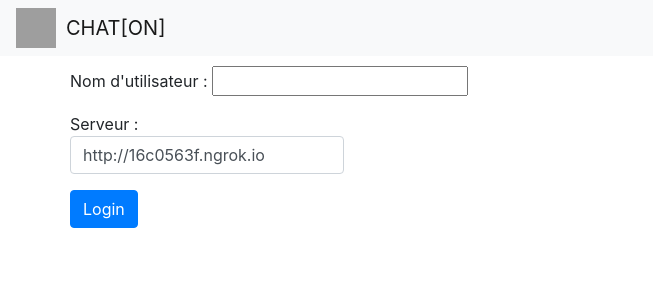
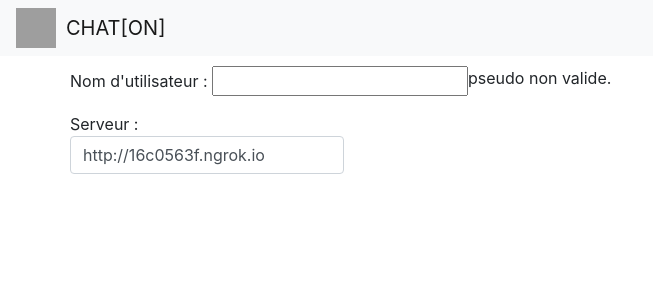
Before and after one commit to vincentkollebolle/chat, an Angular app in the folder client/: page /connection in a window 1280 px wide. Shown: the top 300 px of the page, without its empty margins (0-653 px from the left). Built offline with nearby package versions, Linux system fonts and the light colour scheme; grey boxes are pictures that could not be loaded.

Commit message:
login not available with a empty pseudo

```diff
--- a/client/src/app/chat-splashscreen/chat-splashscreen.component.html
+++ b/client/src/app/chat-splashscreen/chat-splashscreen.component.html
@@ -3,13 +3,13 @@
       <div class="input-group">
         <p> Nom d'utilisateur :
         <input [(ngModel)]="pseudo" pattern="[a-zA-Z0-9]{1,32}" #pseudopat="ngModel" required/></p>
-        <div *ngIf="pseudopat.errors?.pattern">
-            pseudo not valid.
+        <div *ngIf="pseudopat.errors?.pattern || pseudopat.errors?.required">
+            <p> pseudo non valide.</p>
         </div>
         <div class="input-group">
             <p> Serveur : <input class="form-control" [(ngModel)]="serviceUrl"> </p>
         </div>
-        <div *ngIf="!pseudopat.errors?.pattern">
+        <div *ngIf="!pseudopat.errors?.pattern && !pseudopat.errors?.required">
          <button type="button" class="btn btn-primary" (click)="login()" >Login</button>
         </div>
     </div>
```
